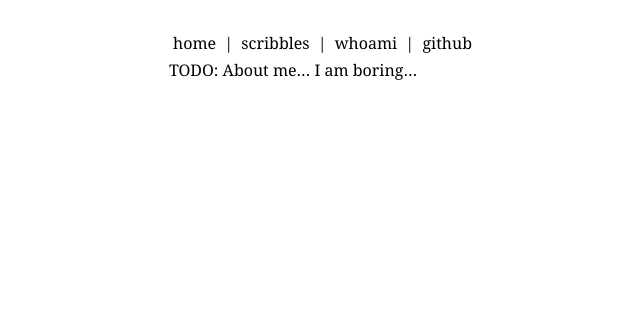
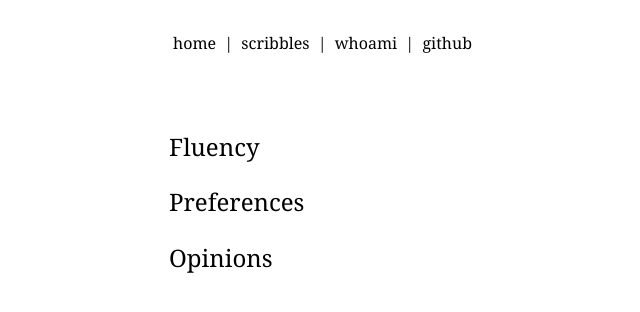
Before and after one commit to sabhiram/sabhiram.github.io, a Jekyll site: the page built from pages/about.md, in a window 1280 px wide. Shown: the top 312 px of the page, without its empty margins (101-741 px from the left). Built offline with Jekyll 4.4.1, drawn with Linux system fonts in a browser that asks for light colours; nearby versions of some CDN libraries.

Commit message:
Minor updates -- wip about page

```diff
--- a/pages/about.md
+++ b/pages/about.md
@@ -1,7 +1,13 @@
 ---
 layout: default
-title: About
+title: sabhiram:about
 permalink: /about/
 ---
 
-TODO: About me... I am boring...
+<br><br>
+
+## Fluency
+
+## Preferences
+
+## Opinions
--- a/pages/index.html
+++ b/pages/index.html
@@ -2,7 +2,6 @@
 layout: index
 permalink: /
 ---
-
 
 <div class="sab-fs-container">
   <div class="wrapper">
```
Also changed, not shown: pages/posts.html (+1 -6 lines).
